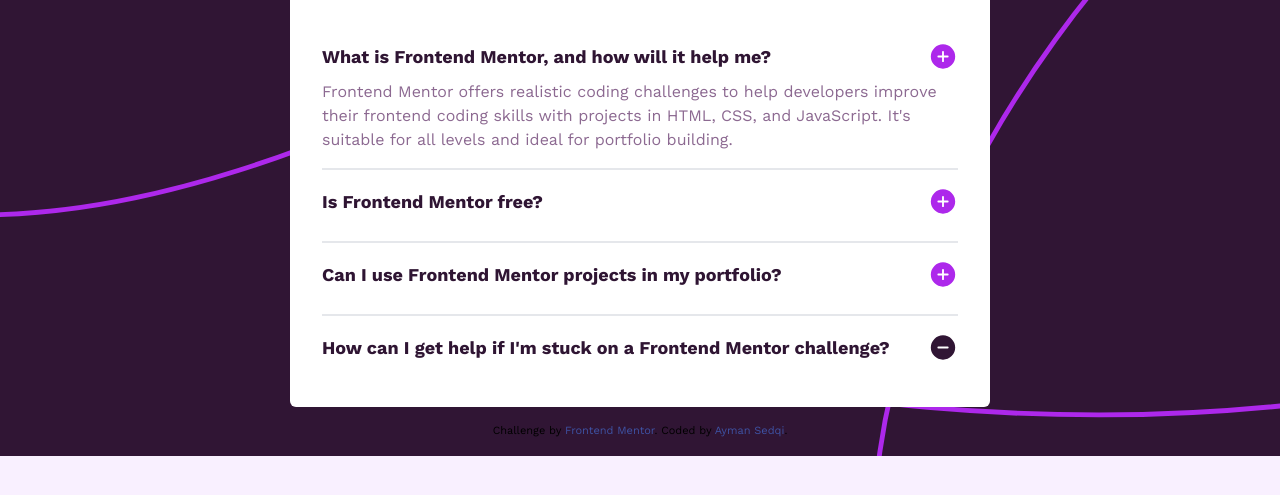
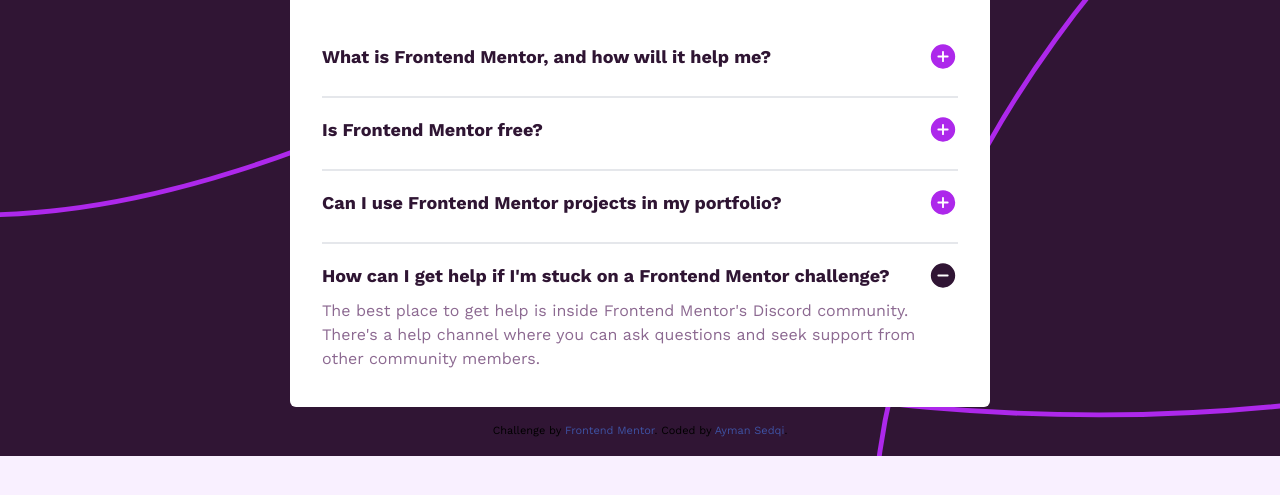
Before and after one commit to AymanSdq/FAQ, a website: page index.html in a window 1280 px wide. Both pictures are taken after a click on the element 640 px from the left and 410 px from the top of the page. Shown: the part 59-554 px from the top of the page. Drawn offline with nearby package versions, Linux system fonts and the light colour scheme.

Commit message:
Adding Javascript

```diff
--- a/assets/js/main.js
+++ b/assets/js/main.js
@@ -2,7 +2,8 @@
 
 
     var openFAQ = document.querySelectorAll('.ques-click');
-    var allCallIcons = document.querySelectorAll(".icon_showhide")
+    var allCallIcons = document.querySelectorAll(".icon_showhide");
+    var allAsnwerFaq = document.querySelectorAll(".asnwerfaq");
 
 
     // Add a click event listener to it
@@ -12,18 +13,22 @@
 
             var call_icons = faq_quest.querySelector(".icon_showhide");
 
-            var asnwerfaq = faq_quest.querySelector(".asnwerfaq");
+            var answerFaq = faq_quest.querySelector(".asnwerfaq");
+
+            console.log(answerFaq);
 
             if (call_icons.src.endsWith('icon-plus.svg')) {
                 allCallIcons.forEach(icon => {
                     icon.src = '/assets/images/icon-plus.svg';
                 });
                 call_icons.src = '/assets/images/icon-minus.svg';
-            } else if (call_icons.src.endsWith('icon-minus.svg')) {
-                allCallIcons.forEach(icon => {
-                    icon.src = '/assets/images/icon-plus.svg';
+            }
+
+            if(answerFaq.classList.contains("hideAnswer")){
+                allAsnwerFaq.forEach(answer => {
+                    answer.classList.replace("showAnswer", "hideAnswer")
                 });
-                call_icons.src = '/assets/images/icon-plus.svg';
+                answerFaq.classList.replace("hideAnswer", "showAnswer")
             }
 
 
--- a/index.html
+++ b/index.html
@@ -21,14 +21,14 @@
 
     <div class="w-full mt-7">
 
-        <div class="border-b-2 pt-2 pb-4">
+        <div class="border-b-2 pt-2 pb-4 ques-click">
 
-          <div class=" flex justify-between py-2 items-center cursor-pointer ques-click">
+          <div class=" flex justify-between py-2 items-center cursor-pointer ">
             <h1 class=" font-bold text-dark-purple text-lg hover:text-grayish-purple">What is Frontend Mentor, and how will it help me?</h1>
             <img class="icon_showhide" src="/assets/images/icon-minus.svg" alt="Icon plus">
           </div>
 
-          <div class="asnwerfaq">
+          <div class="asnwerfaq showAnswer">
             <p class=" text-grayish-purple">Frontend Mentor offers realistic coding challenges to help developers improve their
               frontend coding skills with projects in HTML, CSS, and JavaScript. It's suitable for
               all levels and ideal for portfolio building.</p>
@@ -36,12 +36,12 @@
 
         </div>
 
-        <div class="border-b-2 pt-2 pb-4">
-          <div class=" flex justify-between py-2 items-center cursor-pointer ques-click">
+        <div class="border-b-2 pt-2 pb-4 ques-click">
+          <div class=" flex justify-between py-2 items-center cursor-pointer ">
             <h1 class=" font-bold text-dark-purple text-lg hover:text-grayish-purple">Is Frontend Mentor free?</h1>
             <img class="icon_showhide" src="/assets/images/icon-plus.svg" alt="Icon plus">
           </div>
-          <div class="asnwerfaq hidden ">
+          <div class="asnwerfaq hideAnswer ">
             <p class=" text-grayish-purple">Yes, Frontend Mentor offers both free and premium coding challenges, with the free
               option providing access to a range of projects suitable for all skill levels.</p>
           </div>
@@ -49,29 +49,31 @@
         </div>
 
 
-        <div class="border-b-2 pt-2 pb-4">
-          <div class=" flex justify-between py-2 items-center cursor-pointer ques-click">
+        <div class="border-b-2 pt-2 pb-4 ques-click">
+          <div class=" flex justify-between py-2 items-center cursor-pointer ">
             <h1 class=" font-bold text-dark-purple text-lg hover:text-grayish-purple">Can I use Frontend Mentor projects in my portfolio?</h1>
             <img class="icon_showhide" src="/assets/images/icon-plus.svg" alt="Icon plus">
           </div>
-          <div class="asnwerfaq hidden">
+          <div class="asnwerfaq hideAnswer">
             <p class=" text-grayish-purple">Yes, you can use projects completed on Frontend Mentor in your portfolio. It's an excellent
               way to showcase your skills to potential employers!</p>
           </div>
 
         </div>
 
-        <div class="pt-2 pb-4">
-          <div class=" flex justify-between py-2 items-center cursor-pointer ques-click">
+
+        <div class=" pt-2 pb-4 ques-click">
+          <div class=" flex justify-between py-2 items-center cursor-pointer ">
             <h1 class=" font-bold text-dark-purple text-lg hover:text-grayish-purple">How can I get help if I'm stuck on a Frontend Mentor challenge?</h1>
             <img class="icon_showhide" src="/assets/images/icon-plus.svg" alt="Icon plus">
           </div>
-          <div class="asnwerfaq hidden ">
+          <div class="asnwerfaq hideAnswer ">
             <p class=" text-grayish-purple">The best place to get help is inside Frontend Mentor's Discord community. There's a help
               channel where you can ask questions and seek support from other community members.</p>
           </div>
 
         </div>
+
 
 
 
--- a/src/style.css
+++ b/src/style.css
@@ -16,3 +16,11 @@
 
 .attribution { font-size: 11px; text-align: center; }
 .attribution a { color: hsl(228, 45%, 44%); }
+
+.showAnswer{
+    display: flex!important;
+}
+
+.hideAnswer{
+    display: none;
+}
```
